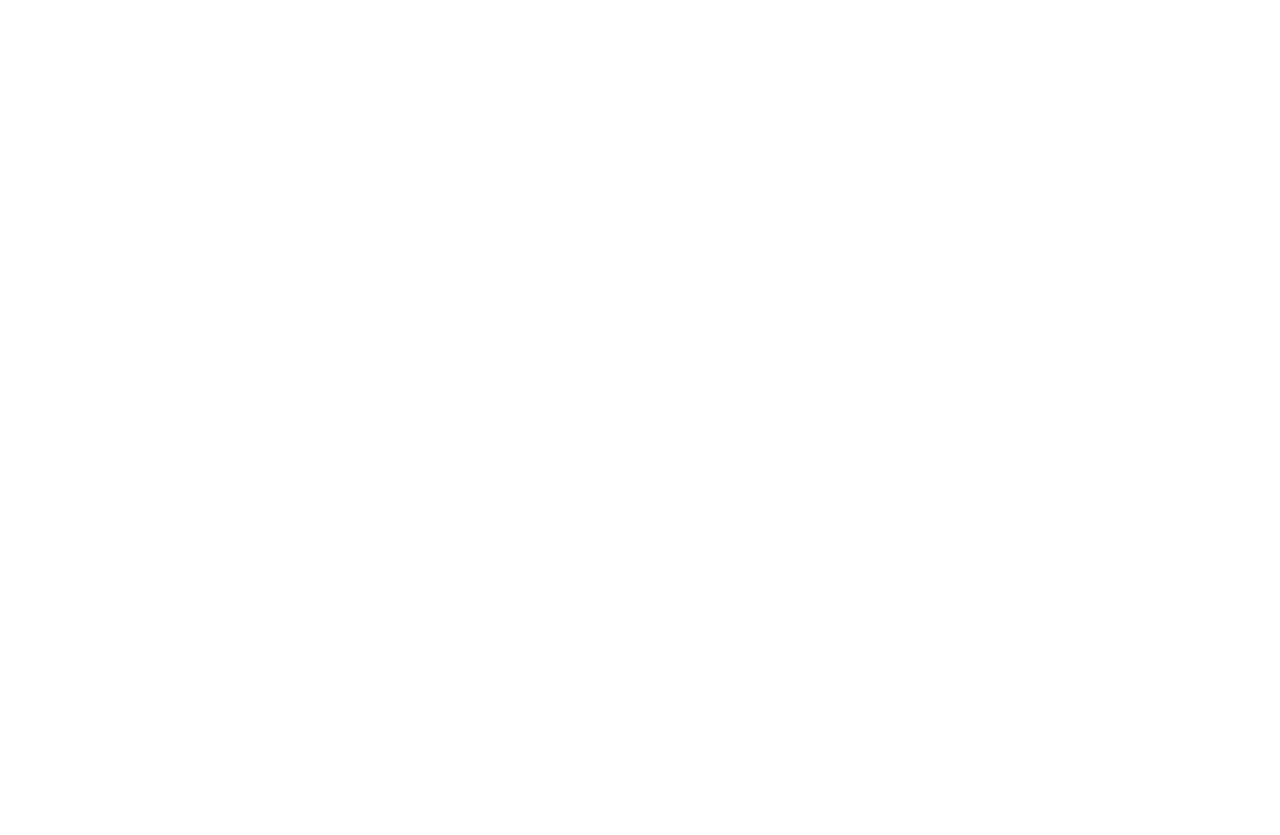
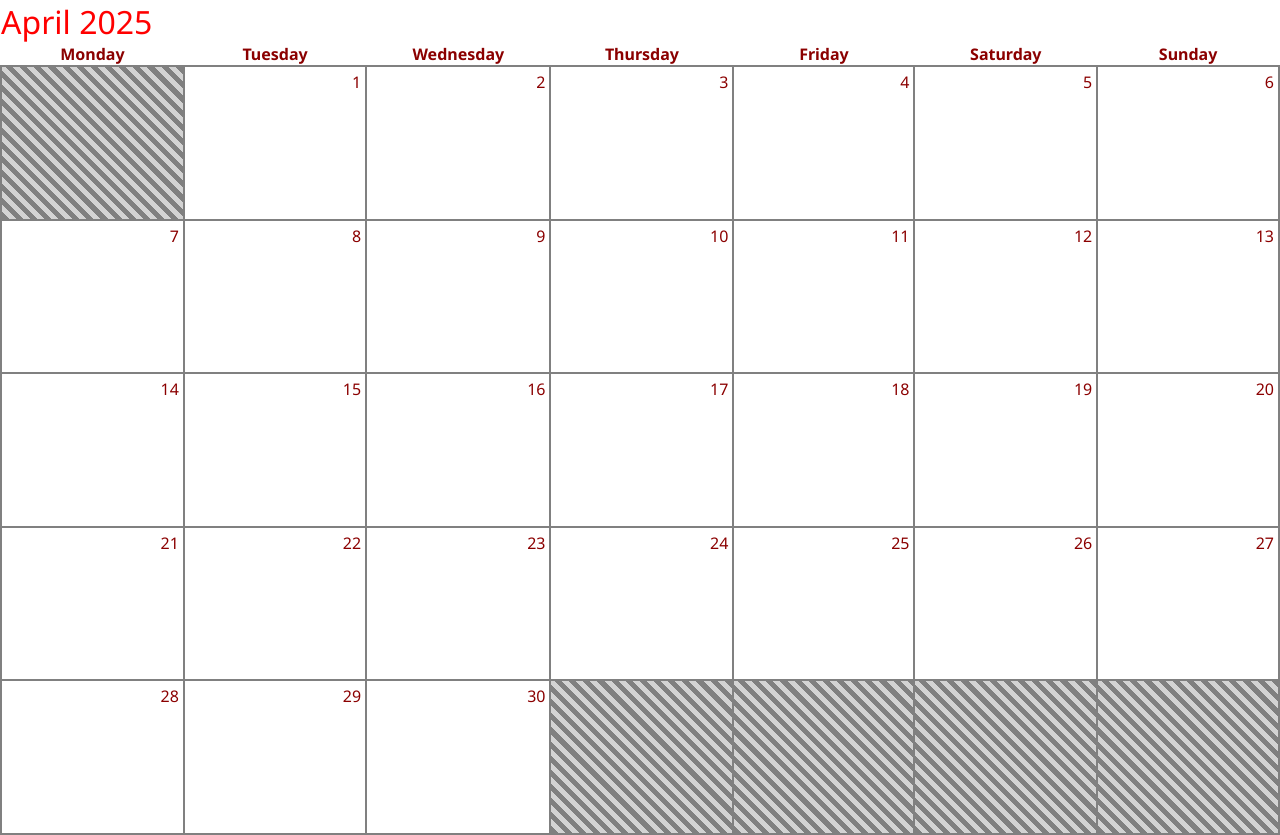
Before and after one commit to Gavabino/runV2, a React (Vite) app: page / in a window 1280 px wide. Before the commit the page ends 800 px from the top, so only its background shows below. Built offline with nearby package versions, Linux system fonts and the light colour scheme.

Commit message:
Updates to Calendar Display

```diff
--- a/src/App.jsx
+++ b/src/App.jsx
@@ -1,10 +1,11 @@
 import './App.css'
+import Calendar from "./components/calendar/Calendar.jsx";
 
 function App() {
 
     return (
         <div style={styles.container}>
-
+            <Calendar/>
         </div>
   )
 }
--- a/src/components/calendar/Calendar.jsx
+++ b/src/components/calendar/Calendar.jsx
@@ -1,12 +1,16 @@
 import {useCalendar} from "../../contexts/CalendarContext.jsx";
 import CalendarContainer from "./CalendarContainer.jsx";
+import CalendarHeader from "./CalendarHeader.jsx";
+import TableHeader from "./TableHeader.jsx";
 
 const Calendar = () => {
     const {getNewMonth} = useCalendar()
 
     const month = getNewMonth(2025, 4)
     return (
-        <table>
+        <table style={styles.table}>
+            <CalendarHeader month={month}/>
+            <TableHeader />
             <CalendarContainer month={month} />
         </table>
     )
--- a/src/components/calendar/CalendarContainer.jsx
+++ b/src/components/calendar/CalendarContainer.jsx
@@ -13,7 +13,6 @@
 const styles = {
     container: {
         width: "100vw",
-        border: "1px solid red",
     }
 }
 
--- /dev/null
+++ b/src/components/calendar/CalendarHeader.jsx
@@ -0,0 +1,17 @@
+const CalendarHeader = ({month}) => {
+    return (
+        <thead style={styles.text}>
+        {month.title}
+        </thead>
+    )
+}
+
+const styles = {
+    text: {
+        fontFamily: 'var(--font-primary)',
+        fontSize: 'var(--font-xl)',
+        color: 'var(--accent1)',
+    }
+}
+
+export default CalendarHeader
--- a/src/components/calendar/DayView.jsx
+++ b/src/components/calendar/DayView.jsx
@@ -1,7 +1,7 @@
 const DayView = ({day}) => {
     return (
         <td style={day.calendarDay ? styles.container : styles.emptyContainer}>
-
+            <p style={styles.date}>{day.dayNumber}</p>
         </td>
     )
 }
@@ -10,12 +10,22 @@
     container: {
         width: '15vw',
         height: '12vw',
-        border: '2px solid black',
+        border: '2px solid var(--grey)',
+        position: 'relative',
+    },
+    date: {
+        position: 'absolute',
+        top: '0',
+        right: '0',
+        padding: 'var(--spacing-xxs)',
+        fontFamily: 'var(--font-primary)',
+        fontSize: 'var(--font-m)',
+        color: 'var(--accent2)'
     },
     emptyContainer: {
         width: '15vw',
         height: '12vw',
-        border: '2px solid black',
+        border: '2px solid var(--grey)',
         background: 'repeating-linear-gradient(45deg, var(--grey), var(--grey) 0px 5px, var(--light-grey) 5px 10px)',
     }
 }
--- /dev/null
+++ b/src/components/calendar/TableHeader.jsx
@@ -0,0 +1,25 @@
+const TableHeader = () => {
+    return (
+        <thead>
+        <tr style={styles.text}>
+            <th>Monday</th>
+            <th>Tuesday</th>
+            <th>Wednesday</th>
+            <th>Thursday</th>
+            <th>Friday</th>
+            <th>Saturday</th>
+            <th>Sunday</th>
+        </tr>
+        </thead>
+    )
+}
+
+const styles = {
+    text: {
+        fontFamily: 'var(--font-primary)',
+        fontSize: 'var(--font-m)',
+        color: 'var(--accent2)',
+    }
+}
+
+export default TableHeader
```
